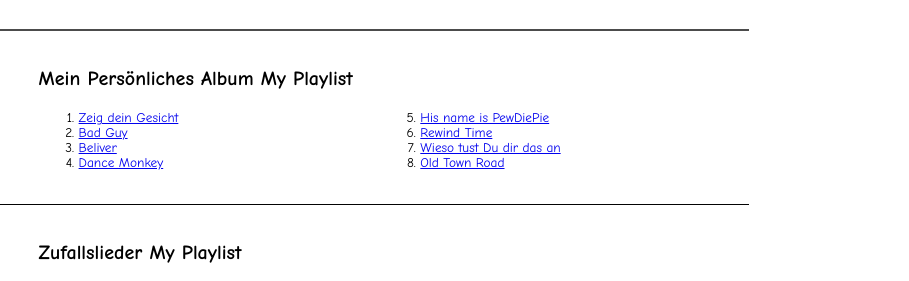
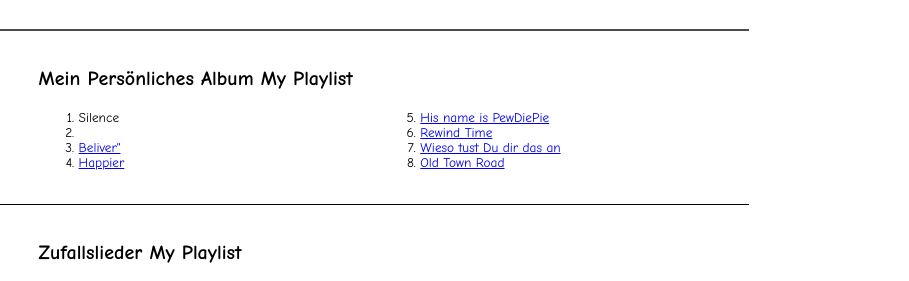
Before and after one commit to abieyshan/abi.github.io, a plain HTML site: page index.html in a window 1280 px wide. Shown: the part 133-414 px from the top of the page, 371-1280 px from the left. Drawn offline with nearby package versions, Linux system fonts and the light colour scheme; a script that the page names is missing.

Commit message:
Update index.html

```diff
--- a/index.html
+++ b/index.html
@@ -24,10 +24,10 @@
             <div class="text-wraper">
                 <h2><b>Mein Persönliches Album</b> My Playlist</h2>
                 <ol>
-                    <LI><a href="https://open.spotify.com/track/2X0aRaRv0K5VKd1ktY2Z7j?si=G2BJXJarQ0W6xRHZ-cqW5Q">Zeig dein Gesicht</a></LI>
-                    <LI><a href="https://open.spotify.com/track/2Fxmhks0bxGSBdJ92vM42m?si=pYx6hbAoSGaMGjPXhguyGQ">Bad Guy</a></LI>
-                    <LI><a href="https://open.spotify.com/track/0pqnGHJpmpxLKifKRmU6WP?si=G1fqM05aR-KuWUG1Y39Utw">Beliver</a></LI>
-                    <LI><a href="https://open.spotify.com/track/2XU0oxnq2qxCpomAAuJY8K?si=YKBdhFnzRay1T2EwNaKHJw">Dance Monkey</a></LI>
+                    <LI><a "href="https://www.youtube.com/watch?v=tk36ovCMsU8"</a>Silence</LI>
+                    <LI><a "https://www.youtube.com/watch?v=56WBK4ZK_cw"/a></LI>
+                    <LI><a href="https://www.youtube.com/watch?v=ApXoWvfEYVU">Beliver"</a></LI>
+                    <LI><a href="https://https://www.youtube.com/watch?v=RE87rQkXdNw"> Happier</a></LI>
                     <LI><a href="https://open.spotify.com/track/1agpoY124OBr6PKh5ibNkp?si=6qm2mw8_QOO_gHeEqtciaw">His name is PewDiePie</a></LI>
                     <LI><a href="https://open.spotify.com/track/26qRM6QKMCqIkppVHWEpMD?si=5R-9yK8zRqSG1n8mKZcONQ">Rewind Time</a></LI>
                     <LI><a href="https://open.spotify.com/track/6dNB3XdAzx7kTf5wa8Rg89?si=xMMZNbPeR4ixkVI5oK1z6w">Wieso tust Du dir das an</a></LI>
```
